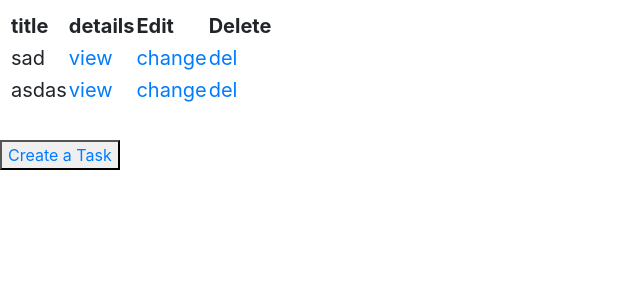
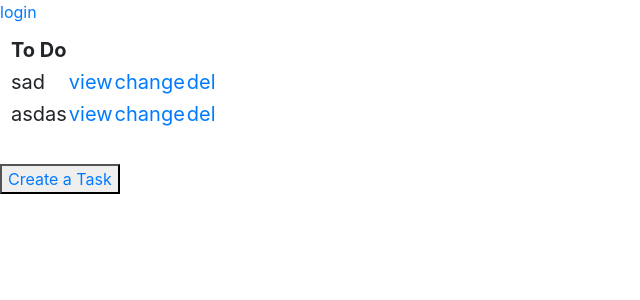
Before and after one commit to Manchootop/todo_app, a Django app: template templates/tasks_list.html in a window 1280 px wide. Shown: the top 300 px of the page, without its empty margins (0-640 px from the left). Run offline with Django 4.2, Linux system fonts and the light colour scheme; the template is opened without the code that fills it: values that come from a table or form of the project are taken from there, others are empty; data comes from the database, SQL or seed files in the repository; both versions use the stored data as it was after the commit; parts of the project's set-up code (start-up, migrations or seed data) failed here and were passed over; some libraries are stand-ins or nearby versions.

Commit message:
added login & logout

```diff
--- a/templates/tasks_list.html
+++ b/templates/tasks_list.html
@@ -1,12 +1,20 @@
 {% extends "main.html" %}
 {% block content %}
 
+    {% if request.user.is_authenticated %}
+        <p>{{ request.user }}</p>
+        <a href="">Logout</a>
+
+        <hr>
+        <h1>Hello {{ request.user }}</h1>
+    {% else %}
+        <a href="{% url 'login' %}">login</a>
+    {% endif %}
+
+
     <table>
         <tr>
-            <th>title</th>
-            <th>details</th>
-            <th>Edit</th>
-            <th>Delete</th>
+            <th>To Do</th>
         </tr>
 
         {% for task in tasks %}
@@ -30,6 +38,7 @@
             margin: 10px 10px 10px 10px;
 
         }
+
         td tr {
             align-content: center;
         }
--- a/todo_app/main/urls.py
+++ b/todo_app/main/urls.py
@@ -1,3 +1,4 @@
+from django.contrib.auth.views import LogoutView
 from django.urls import path
 from .views import views as views
 from . import views
@@ -8,4 +9,7 @@ urlpatterns = [
     path('tasks-create', views.CreateTaskView.as_view(), name='task-create'),
     path('tasks-edit/<int:pk>', views.EditTaskView.as_view(), name='task-edit'),
     path('tasks-delete/<int:pk>', views.DeleteTaskView.as_view(), name='task-delete'),
+
+    path('logout/', LogoutView.as_view(next_page='login'), name='logout')
+    path('login/', views.LoginView.as_view(), name='login')
 ]
```
Also changed, not shown: templates/login.html (added, +9 -0 lines), todo_app/main/views.py (+12 -1 lines), db.sqlite3, templates/task_confirm_delete.html (renamed from templates/task_delete.html). Lines whose indentation alone changed are shown as unchanged.
